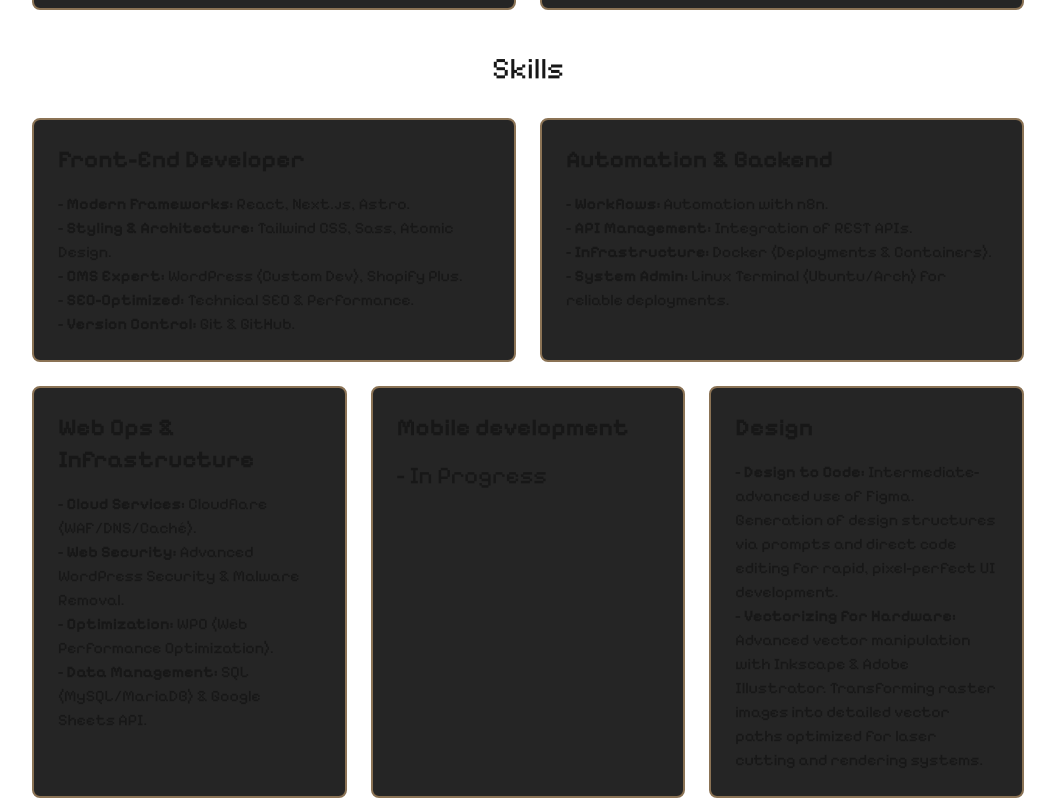
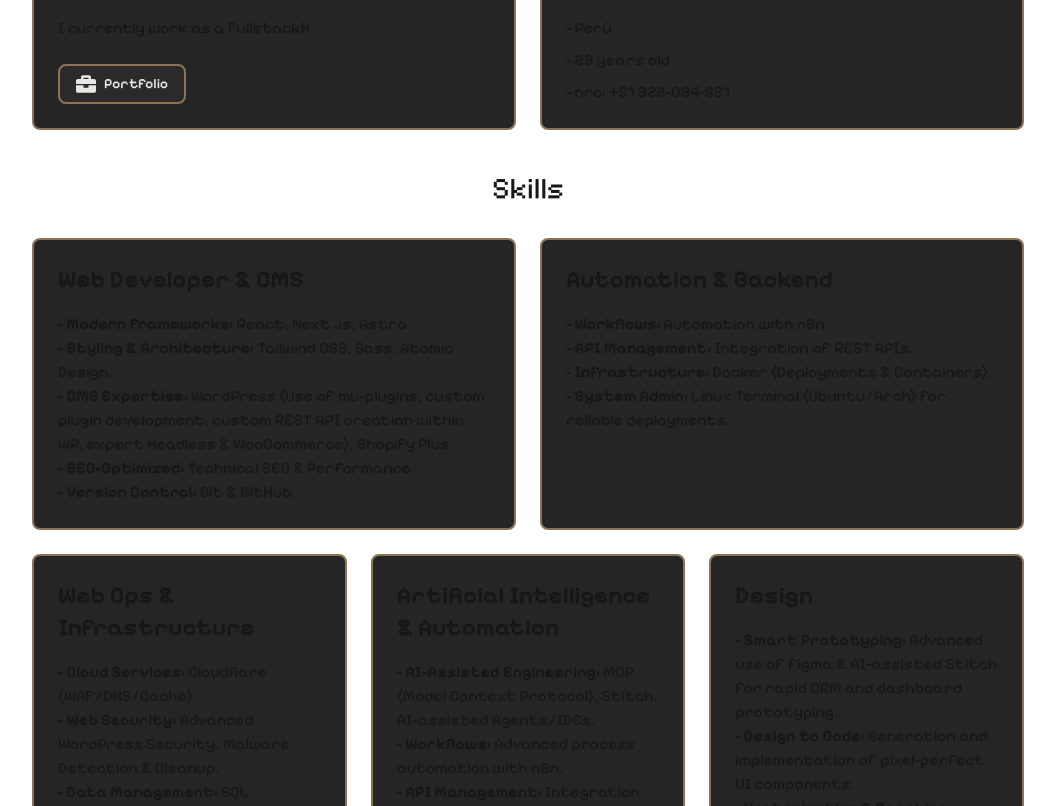
Before and after one commit to Wilz0n/Portafolio-2.0, a Next.js app: page /portfolio in a window 1280 px wide. Shown: the part 874-1680 px from the top of the page, without its empty margins (112-1167 px from the left). Built offline with nearby package versions, Linux system fonts and the light colour scheme.

Commit message:
feat: 🎸 Nuevo contenido para portafolio y adaptacion

```diff
--- a/src/components/portfolio/skills/skills.jsx
+++ b/src/components/portfolio/skills/skills.jsx
@@ -41,9 +41,9 @@ export default function Skills_Portfolio() {
         </div>
 
         <div className="border-2 border-[#8b7355] bg-[#252525] rounded-lg p-6">
-          <h1 className="text-2xl mb-4 font-bold">{t.skills.mobile.title}</h1>
-          <ul className="text-2xl">
-            {t.skills.mobile.items.map((item, index) => (
+          <h1 className="text-2xl mb-4 font-bold">{t.skills.inteligencia.title}</h1>
+          <ul>
+            {t.skills.inteligencia.items.map((item, index) => (
               <li key={index} dangerouslySetInnerHTML={{ __html: item }} />
             ))}
           </ul>
--- a/src/locales/portfolio/en.json
+++ b/src/locales/portfolio/en.json
@@ -1,22 +1,22 @@
 {
   "portfolio": {
     "title": "I'm Javier Bernal Acosta. Fullstack Developer & Automation Specialist.",
-    "description": "Fullstack Developer & Automation Specialist with nearly 4 years of experience building high-performance digital ecosystems. I specialize in developing modern interfaces with Next.js and Astro, while optimizing backend efficiency through n8n automation and Docker deployments. My expertise spans from managing secure cloud infrastructures in Cloudflare to resolving critical security issues and malware. I don't just build websites; I engineer scalable solutions that automate workflows and drive business growth.",
+    "description": "Full Stack Web Developer with over 3 years of experience combining strong software engineering foundations with advanced adoption and integration of Artificial Intelligence (AI-Assisted Engineering). Specialized in the architecture and implementation of modern ecosystems built with Next.js, React, Astro, and Headless WordPress solutions (custom plugin development and high-performance REST API consumption/creation). Enhancing the design and software engineering lifecycle through the synergy of Figma, Stitch, and generative AI workflows, accelerating prototyping and implementation of UI/UX architectures for intuitive admin panels and CRM systems. Expert in orchestrating and integrating MCP (Model Context Protocol) within IDEs/AI agents, connecting local contexts and third-party tools to automate complex tasks, optimize code maintainability, and maximize deployment velocity across the Software Development Life Cycle (SDLC). Extensive background in process automation and WebOps (n8n / Docker containerization), critical database migrations, and designing scalable e-commerce architectures (Shopify / WooCommerce).",
     "work": "Work",
-    "workDescription": "I currently work as a Front-end developer",
+    "workDescription": "I currently work as a FullstackH",
     "portfolioButton": "Portfolio",
     "extraData": "Extra data",
-    "extraDataList": ["- Perú", "- 22 years old", "- nro: 922-094-521"],
+    "extraDataList": ["- Perú", "- 23 years old", "- nro: +51 922-094-521"],
     "cvLink": "/documents/Javier-Bernal-Acosta-EN.pdf"
   },
   "skills": {
     "title": "Skills",
     "frontend": {
-      "title": "Front-End Developer",
+      "title": "Web Developer & CMS",
       "items": [
         "- <b>Modern Frameworks:</b> React, Next.js, Astro.",
         "- <b>Styling & Architecture: </b>Tailwind CSS, Sass, Atomic Design.",
-        "- <b>CMS Expert: </b>WordPress (Custom Dev), Shopify Plus.",
+        "- <b>CMS Expertise: </b>WordPress (Use of mu-plugins, custom plugin development, custom REST API creation within WP, expert Headless & WooCommerce), Shopify Plus.",
         "- <b>SEO-Optimized: </b>Technical SEO & Performance.",
         "- <b>Version Control: </b>Git & GitHub."
       ]
@@ -34,20 +34,25 @@
       "title": "Web Ops & Infrastructure",
       "items": [
         "- <b>Cloud Services: </b>Cloudflare (WAF/DNS/Caché).",
-        "- <b>Web Security: </b>Advanced WordPress Security & Malware Removal.",
-        "- <b>Optimization: </b>WPO (Web Performance Optimization).",
-        "- <b>Data Management: </b>SQL (MySQL/MariaDB) & Google Sheets API."
+        "- <b>Web Security: </b>Advanced WordPress Security, Malware Detection & Cleanup.",
+        "- <b>Data Management: </b>SQL (MySQL/MariaDB), Advanced DB Migration, Google Sheets API (Google Cloud & Console usage)."
       ]
     },
-    "mobile": {
-      "title": "Mobile development",
-      "items": ["- In Progress"]
+    "inteligencia": {
+      "title": "Artificial Intelligence & Automation",
+      "items": [
+        "- <b>AI-Assisted Engineering: </b>MCP (Model Context Protocol), Stitch, AI-assisted Agents/IDEs.",
+        "- <b>Workflows: </b>Advanced process automation with n8n.",
+        "- <b>API Management: </b>Integration and development of REST APIs / Custom Endpoints.",
+        "- <b>Infrastructure: </b>Docker (Deployments & Containers), WebOps."
+      ]
     },
     "design": {
       "title": "Design",
       "items": [
-        "- <b>Design to Code: </b>Intermediate-advanced use of Figma. Generation of design structures via prompts and direct code editing for rapid, pixel-perfect UI development.",
-        "- <b>Vectorizing for Hardware: </b>Advanced vector manipulation with Inkscape & Adobe Illustrator. Transforming raster images into detailed vector paths optimized for laser cutting and rendering systems."
+        "- <b>Smart Prototyping: </b>Advanced use of Figma & AI-assisted Stitch for rapid CRM and dashboard prototyping.",
+        "- <b>Design to Code: </b>Generation and implementation of pixel-perfect UI components.",
+        "- <b>Vectorization & Graphics: </b>Inkscape & Illustrator (Advanced vectorization for rendering and hardware)."
       ]
     }
   }
--- a/src/locales/portfolio/es.json
+++ b/src/locales/portfolio/es.json
@@ -1,22 +1,22 @@
 {
   "portfolio": {
     "title": "Soy Javier Bernal Acosta. Desarrollador Fullstack & Especialista en Automatización.",
-    "description": "Desarrollador Fullstack & Especialista en Automatización con casi 4 años de experiencia construyendo ecosistemas digitales de alto rendimiento. Me especializo en desarrollar interfaces modernas con Next.js y Astro, mientras optimizo la eficiencia del backend mediante automatización con n8n y despliegues Docker. Mi experiencia abarca desde la gestión de infraestructuras cloud seguras en Cloudflare hasta la resolución de problemas críticos de seguridad y malware. No solo construyo sitios web; diseño soluciones escalables que automatizan flujos de trabajo e impulsan el crecimiento empresarial.",
+    "description": "Desarrollador Web Full Stack con más de 3 años de trayectoria combinando sólidas bases de ingeniería de software con la adopción e integración avanzada de Inteligencia Artificial (AI-Assisted Engineering). Especializado en la arquitectura e implementación de ecosistemas modernos basados en Next.js, React, Astro y soluciones Headless en WordPress (desarrollo de plugins a medida y consumo/expresiones de APIs REST de alto rendimiento). Potencio el flujo de diseño e ingeniería de software mediante la sinergia entre Figma, Stitch y flujos generativos de IA, acelerando el prototipado e implementación de arquitecturas UI/UX para paneles administrativos y sistemas CRM highly intuitivos. Experto en la orquestación e integración de MCP (Model Context Protocol) dentro de entornos IDE/agentes asistidos por IA, conectando contextos locales y herramientas de terceros para automatizar tareas complejas, optimizar la mantenibilidad del código y maximizar la velocidad de despliegue en el ciclo de vida del software (SDLC). Cuenta con amplia experiencia en automatización y WebOps (n8n / contenedorización en Docker), migraciones e integridad de bases de datos críticas, y el diseño de arquitecturas escalables para plataformas de comercio electrónico (Shopify / WooCommerce).",
     "work": "Trabajo",
-    "workDescription": "Actualmente trabajo como desarrollador Front-end",
+    "workDescription": "Actualmente trabajo como desarrollador Fullstack",
     "portfolioButton": "Portafolio",
     "extraData": "Datos adicionales",
-    "extraDataList": ["- Perú", "- 22 años", "- nro: 922-094-521"],
+    "extraDataList": ["- Perú", "- 23 años", "- nro: +51 922-094-521"],
     "cvLink": "/documents/Javier-Bernal-Acosta-ES.pdf"
   },
   "skills": {
     "title": "Habilidades",
     "frontend": {
-      "title": "Desarrollador Front-End",
+      "title": "Desarrollador Web & CMS",
       "items": [
         "- <b>Frameworks Modernos:</b> React, Next.js, Astro.",
         "- <b>Estilos & Arquitectura: </b>Tailwind CSS, Sass, Atomic Design.",
-        "- <b>Experto CMS: </b>WordPress (Dev Personalizado), Shopify Plus.",
+        "- <b>Experto CMS: </b>WordPress (Uso de mu-plugins, Creacion de plugins personalizados, Creacion de Rest Apis(para consultas personalizadas dentro del mismo WP), headles y woocomerce experto), Shopify Plus.",
         "- <b>SEO Optimizado: </b>SEO Técnico & Rendimiento.",
         "- <b>Control de Versiones: </b>Git & GitHub."
       ]
@@ -34,20 +34,25 @@
       "title": "Web Ops & Infraestructura",
       "items": [
         "- <b>Servicios Cloud: </b>Cloudflare (WAF/DNS/Caché).",
-        "- <b>Seguridad Web: </b>Seguridad Avanzada WordPress & Eliminación de Malware.",
-        "- <b>Optimización: </b>WPO (Optimización de Rendimiento Web).",
-        "- <b>Gestión de Datos: </b>SQL (MySQL/MariaDB) & Google Sheets API."
+        "- <b>Seguridad Web: </b>Seguridad Avanzada WordPress detección & Eliminación de Malware.",
+        "- <b>Bases de Datos & Datos: </b>SQL (MySQL/MariaDB), Migración avanzada de BD, Google Sheets Api (Uso de Google Cloud & Console)."
       ]
     },
-    "mobile": {
-      "title": "Desarrollo Móvil",
-      "items": ["- En Progreso"]
+    "inteligencia": {
+      "title": "Inteligencia Artificial & Automatización",
+      "items": [
+        "- <b>AI-Assisted Engineering: </b>MCP (Model Context Protocol), Stitch, Agentes/IDE asistidos por IA.",
+        "- <b>Flujos de Trabajo: </b>Automatización avanzada de procesos con n8n.",
+        "- <b>Gestión de APIs: </b>Integración y desarrollo de APIs REST / Custom Endpoints.",
+        "- <b>Infraestructura: </b>Docker (Despliegues & Contenedores), WebOps."
+      ]
     },
     "design": {
-      "title": "Diseño",
+      "title": "Diseño & UI/UX",
       "items": [
-        "- <b>Diseño a Código: </b>Uso intermedio-avanzado de Figma. Generación de estructuras de diseño mediante prompts y edición directa de código para desarrollo UI rápido y pixel-perfect.",
-        "- <b>Vectorización para Hardware: </b>Manipulación avanzada de vectores con Inkscape & Adobe Illustrator. Transformación de imágenes raster en trazados vectoriales detallados optimizados para corte láser y sistemas de renderizado."
+        "- <b>Prototipado Inteligente: </b>Uso avanzado de Figma & Stitch asistido por IA para prototipado rápido de CRM y dashboards.",
+        "- <b>Diseño a Código: </b>Generación e implementación de componentes UI pixel-perfect.",
+        "- <b>Vectorización & Gráficos: </b>Inkscape & Illustrator (Vectorización avanzada para renderizado y hardware)."
       ]
     }
   }
```
Also changed, not shown: 2 other files (tests, documents, lock files or other folders).
